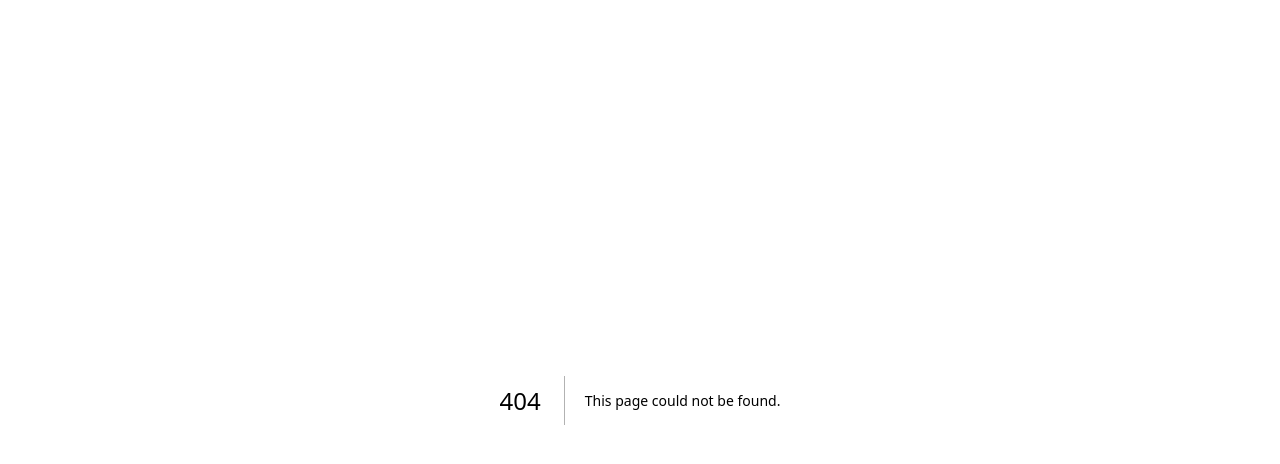
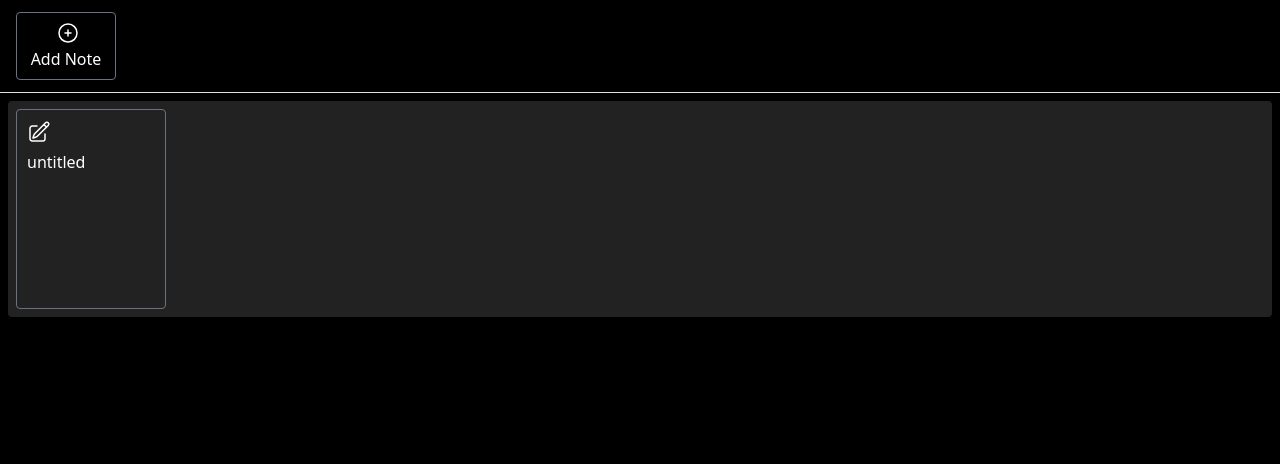
Before and after one commit to ahmedsalama0/insight-board, a Next.js app: page /notes in a window 1280 px wide. Before the commit this address had no page. Shown: the top 464 px of the page. Built offline with nearby package versions, Linux system fonts and the light colour scheme; what @mui/material-nextjs would draw is missing.

Commit message:
snapshot - successful

```diff
--- /dev/null
+++ b/app/notes/page.tsx
@@ -0,0 +1,15 @@
+import { Divider } from '@mui/material';
+import NotesPageHeader from '../ui/components/NotesPageHeader';
+import NotesPageBody from '../ui/components/NotesPageBody';
+
+export default function Page() {
+  return (
+    <div>
+      <header className="@container">
+        <NotesPageHeader />
+      </header>
+      <Divider sx={{ backgroundColor: '#fff' }} />
+      <NotesPageBody />
+    </div>
+  );
+}
--- /dev/null
+++ b/app/ui/components/NoteCard.tsx
@@ -0,0 +1,16 @@
+'use client';
+import PenIcon from '../icons/PenIcon';
+export default function NoteCard({ content }: { content: string }) {
+  if (content.trim() === '') {
+    content = 'untitled';
+  }
+  return (
+    <div className="overflow-x-hidden overflow-y-scroll  border border-gray-500 p-2.5 w-[150px] h-[200px] rounded">
+      <button>
+        <PenIcon />
+      </button>
+
+      <div className="">{content}</div>
+    </div>
+  );
+}
--- /dev/null
+++ b/app/ui/components/NotesPageBody.tsx
@@ -0,0 +1,11 @@
+'use client';
+
+import NoteCard from './NoteCard';
+
+export default function NotesPageBody() {
+  return (
+    <div className="@container flex flex-wrap  gap-2 m-2 p-2 h-full rounded bg-[#222]">
+      <NoteCard content="" />
+    </div>
+  );
+}
--- /dev/null
+++ b/app/ui/components/NotesPageHeader.tsx
@@ -0,0 +1,20 @@
+'use client';
+import { PlusIcon } from '../icons/PlusIcon';
+
+export default function NotesPageHeader() {
+  return (
+    <div>
+      <div
+        onClick={() => {
+          console.log('clicked');
+        }}
+        className="flex gap-1.5 flex-col border-gray-500 border-1 p-2 w-[100px] m-3 ms-4 rounded items-center hover:bg-[#777] "
+      >
+        <button className="w-[20px] h-[20px] stroke-white ">
+          <PlusIcon />
+        </button>
+        <span>Add Note</span>
+      </div>
+    </div>
+  );
+}
--- a/db.json
+++ b/db.json
@@ -110,5 +110,7 @@
       "createdAt": "2025-01-03T15:10:00Z",
       "updatedAt": "2025-01-11T18:45:00Z"
     }
-  ]
+  ],
+  "notes": [],
+  "users": []
 }
```
